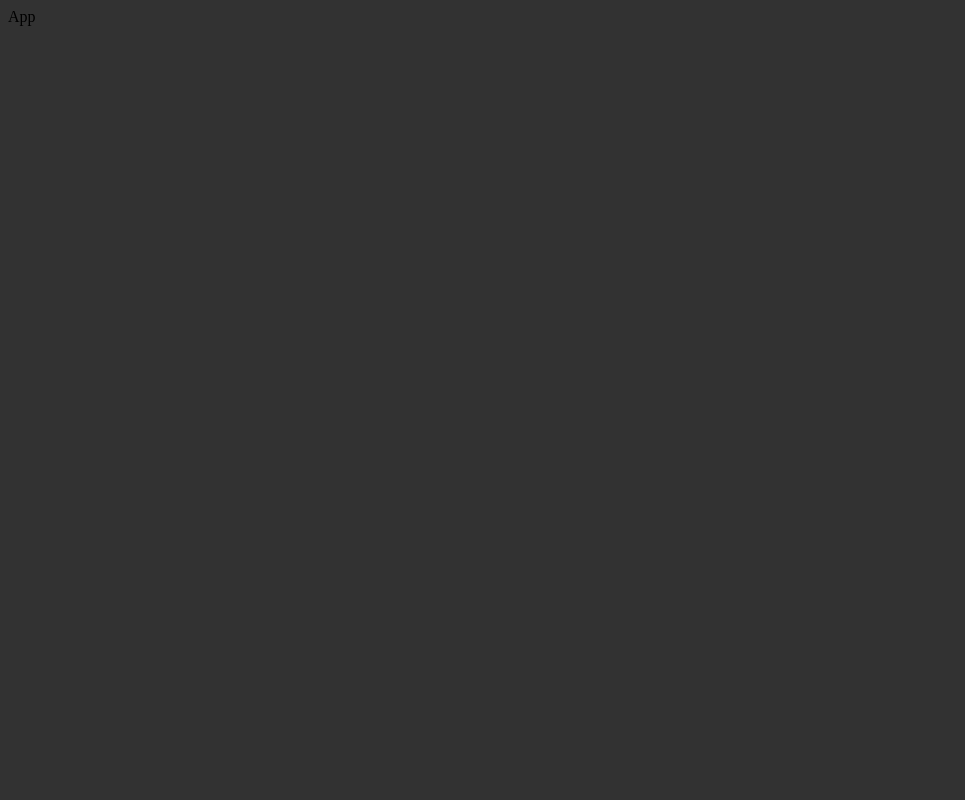
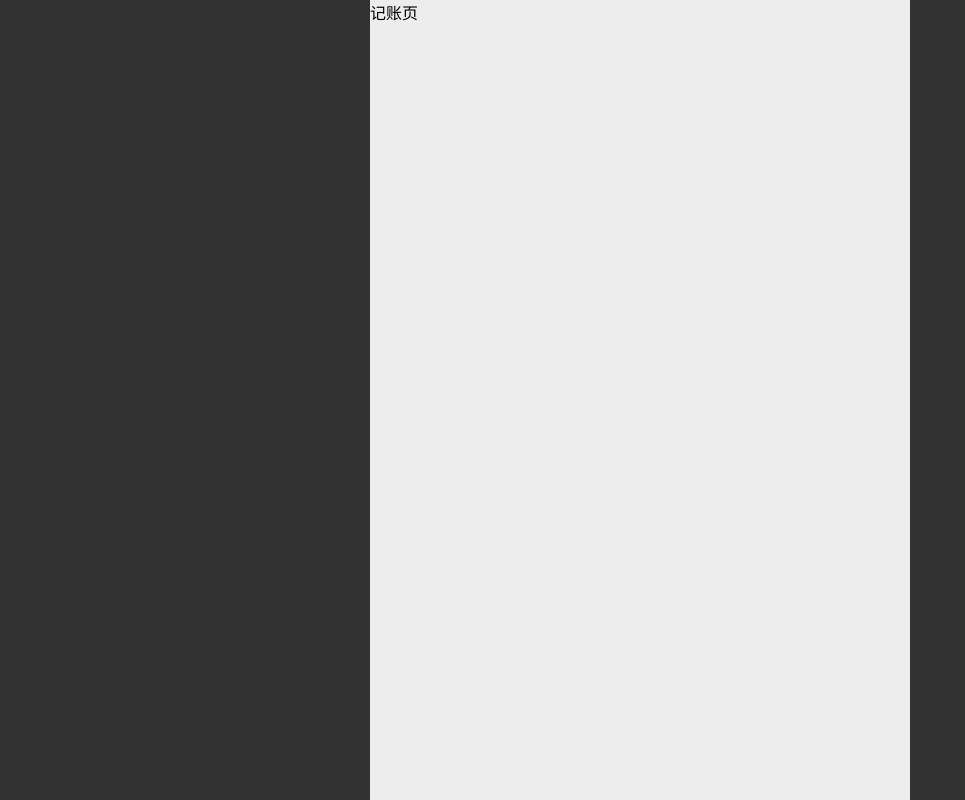
Before and after one commit to haixiangyan/weixin-cash, a React (Create React App) app: page / in a window 1280 px wide. Shown: the whole page, without its empty margins (0-965 px from the left). Built offline with nearby package versions, Linux system fonts and the light colour scheme.

Commit message:
添加记账页面

```diff
--- a/package.json
+++ b/package.json
@@ -10,11 +10,13 @@
     "@types/node": "^12.0.0",
     "@types/react": "^16.9.0",
     "@types/react-dom": "^16.9.0",
+    "@types/styled-components": "^5.1.0",
+    "node-sass": "npm:dart-sass",
     "react": "^16.13.1",
     "react-dom": "^16.13.1",
     "react-scripts": "3.4.1",
-    "typescript": "~3.7.2",
-    "node-sass": "npm:dart-sass"
+    "styled-components": "^5.1.0",
+    "typescript": "~3.7.2"
   },
   "scripts": {
     "start": "react-scripts start",
--- a/src/App.tsx
+++ b/src/App.tsx
@@ -1,10 +1,19 @@
 import React from 'react';
+import styled from 'styled-components'
+import Summary from './pages/Summary'
+
+const StyledApp = styled.div`
+  max-width: 540px;
+  margin: 0 auto;
+  background: #EDEDED;
+  height: 100vh;
+`
 
 const App: React.FC = () => {
   return (
-    <div className="App">
-      App
-    </div>
+    <StyledApp>
+      <Summary/>
+    </StyledApp>
   );
 }
 
--- a/src/assets/styles/global.scss
+++ b/src/assets/styles/global.scss
@@ -1,3 +1,9 @@
+* {
+  padding: 0;
+  margin: 0;
+  box-sizing: border-box;
+}
+
 body {
   background: #323232;
 }
--- /dev/null
+++ b/src/pages/Summary.tsx
@@ -0,0 +1,9 @@
+import * as React from 'react'
+
+const Summary: React.FC = () => {
+  return (
+    <div>记账页</div>
+  )
+}
+
+export default Summary
```
Also changed, not shown: 1 other file (tests, documents, lock files or other folders).
